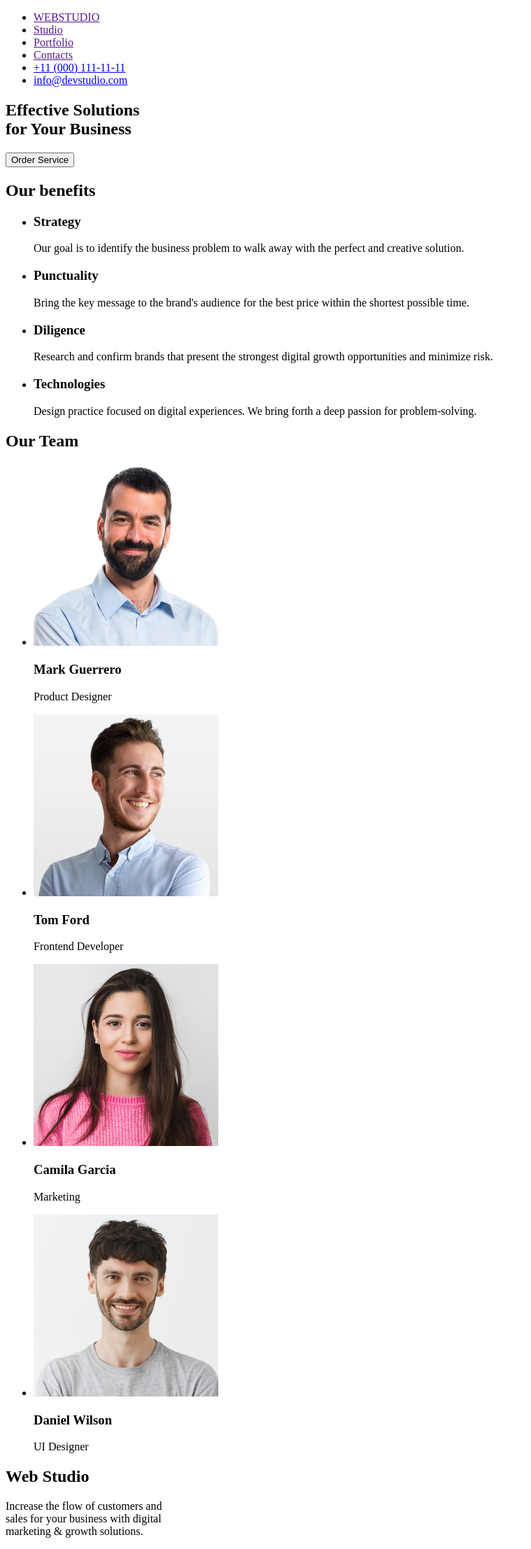
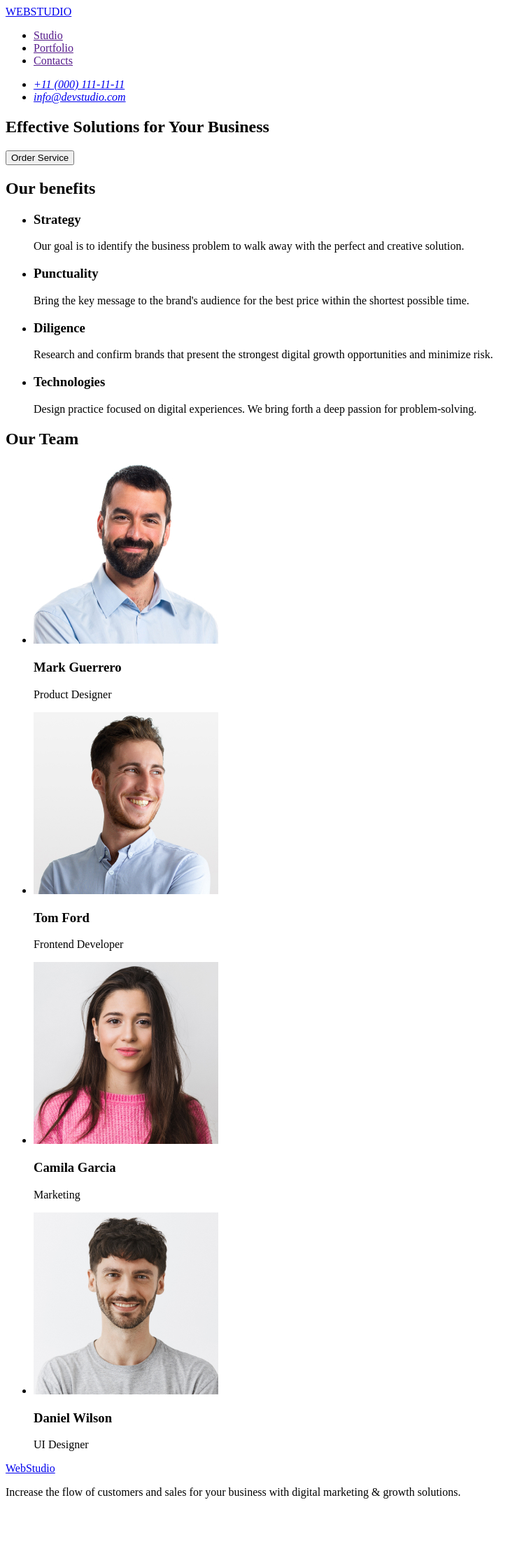
Before and after one commit to schurrmurr/goit-markup-hw-01, a plain HTML site: page index.html in a window 1280 px wide. Shown: the whole page at 70% size, without its empty margins (0-759 px from the left). After the commit the page ends 2158 px from the top, so only its background shows below. Drawn offline with Linux system fonts and the light colour scheme.

Commit message:
edited text

```diff
--- a/index.html
+++ b/index.html
@@ -8,23 +8,25 @@
 <body>
     <header>
         <nav>
+          <a href="./index.html"> WEBSTUDIO </a>
             <ul>
-              <li><a href=""> WEBSTUDIO </a></li>
               <li><a href=""> Studio </a> </li>
               <li><a href=""> Portfolio </a></li>
               <li><a href=""> Contacts </a></li>
-              <li><a href="tel:+110001111111">+11 (000) 111-11-11</a></li>
-              <li><a href="mailto:info@devstudio.com">info@devstudio.com</a></li>
             </ul>
         </nav>
-    </header>
+        <address>
+          <ul>
+            <li><a href="tel:+110001111111">+11 (000) 111-11-11</a></li>
+            <li><a href="mailto:info@devstudio.com">info@devstudio.com</a></li>
+          </ul>
+        </address>
+     </header>
+
+    <main>
       <section>
-        <h1>
-       <!--  <p align="center" </p>  -->
-        Effective Solutions <br>
-        for Your Business
-        </h1>
-       <button type="button">Order Service</button>
+        <h1>Effective Solutions for Your Business</h1>
+        <button type="button">Order Service</button>
       </section>
 
       <!-- OUR BENEFITS -->
@@ -45,8 +47,7 @@
            <h3>Diligence</h3>
            <p>Research and confirm brands that present the strongest digital growth opportunities and minimize risk. </p>
          </li>
-
-         <li>
+          <li>
            <h3>Technologies</h3>
            <p>Design practice focused on digital experiences.
            We bring forth a deep passion for problem-solving.
@@ -57,9 +58,10 @@
 
      <section>
         <!--OUR TEAM SECTION-->
-        <h2> Our Team </h2>
-        <ul>
-            <li> <img src="./images/img-3.png"
+        <h2>Our Team</h2>
+          <ul>
+            <li>
+              <img src="./images/img.jpg"
                 alt="Product Designer"
                 width="264"
                 height="260"
@@ -67,7 +69,8 @@
               <h3>Mark Guerrero</h3>
               <p>Product Designer</p>
             </li>
-            <li> <img src="./images/img-2.png"
+            <li>
+               <img src="./images/img-1.jpg"
                 alt="Frontend Developer"
                 width="264"
                 height="260"
@@ -75,7 +78,8 @@
               <h3>Tom Ford</h3>
               <p>Frontend Developer</p>
             </li>
-            <li> <img src="./images/img-1.png"
+            <li>
+              <img src="./images/img-2.jpg"
                 alt="Marketing"
                 width="264"
                 height="260"
@@ -83,7 +87,8 @@
               <h3>Camila Garcia</h3>
               <p>Marketing</p>
             </li>
-            <li> <img src="./images/img5.png"
+            <li>
+              <img src="./images/img-3.jpg"
                 alt="UI Designer"
                 width="264"
                 height="260"
@@ -96,14 +101,9 @@
 
         <!-- PAGE FOOTER -->
           <footer>
-            <section>
-            <div>
-            <h2>Web Studio</h2>
-            <p>Increase the flow of customers and <br>
-            sales for your business with digital <br>
-            marketing & growth solutions.</p>
-            </div>
-            </section>
+            <a href="./index.html">WebStudio</a>
+            <p>Increase the flow of customers and sales for your business with digital marketing & growth solutions.</p>
           </footer>
+        </main>
     </body>
 </html>
```
Also changed, not shown: images/img-1.jpg (added), images/img-1.png (deleted), images/img-2.jpg (added), images/img-2.png (deleted), images/img-3.jpg (added), images/img-3.png (deleted), images/img.jpg (added), images/img5.png (deleted).
